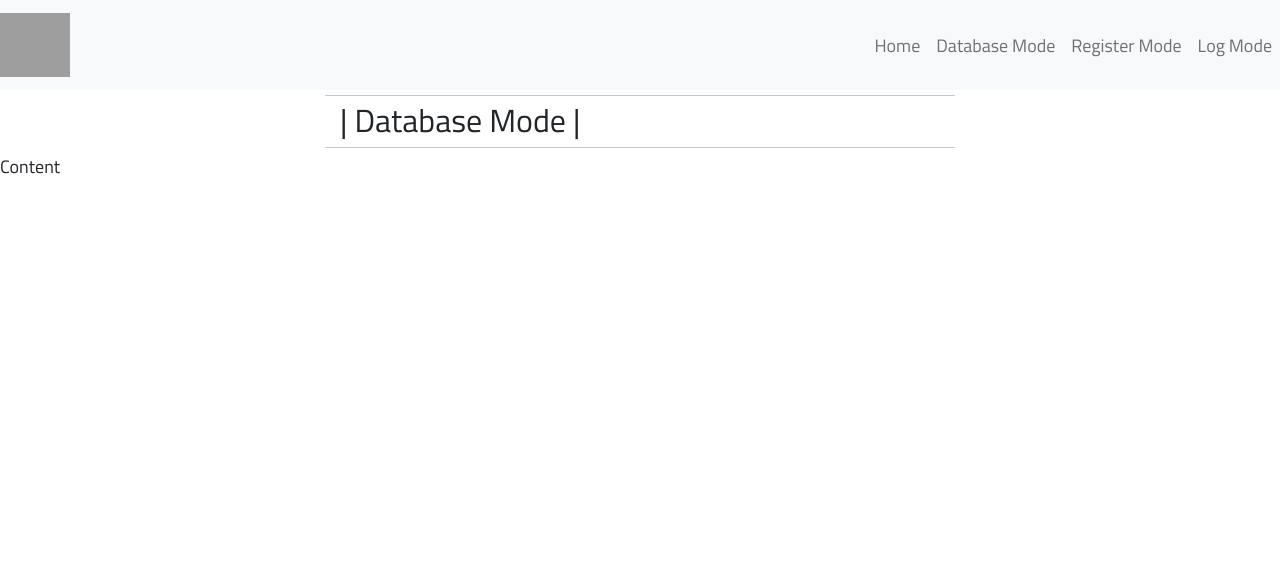
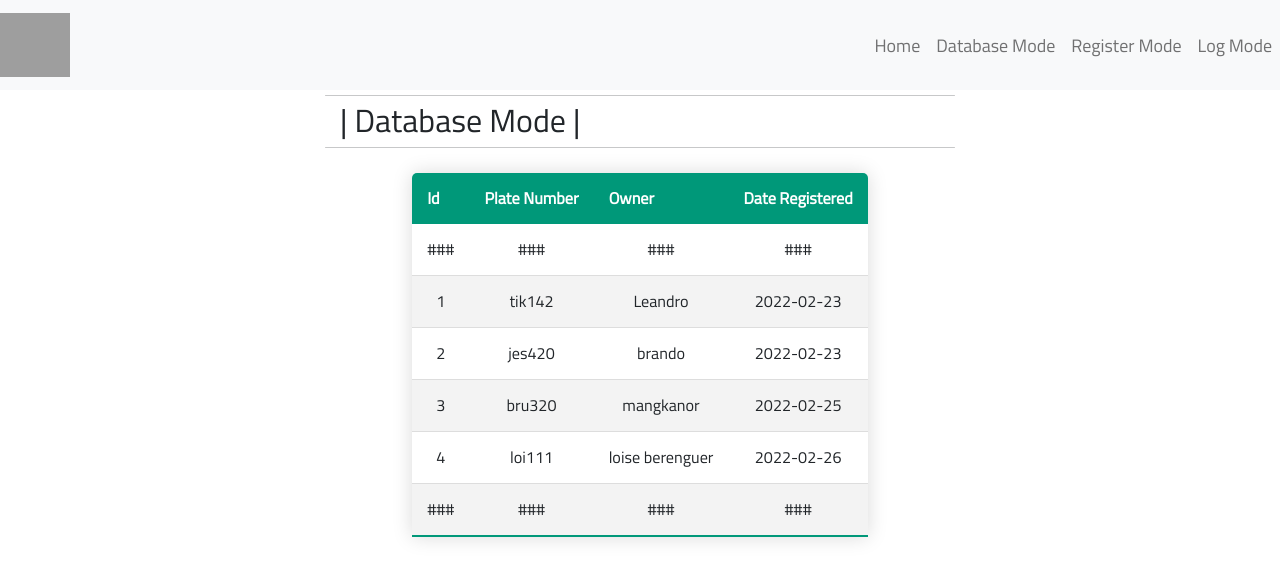
Before and after one commit to LeandroMartinMacato/SecureV-App, a Flask app: page /database in a window 1280 px wide. Shown: the top 580 px of the page. Run offline with Flask 2, Linux system fonts and the light colour scheme; parts of the project's set-up code (start-up, migrations or seed data) failed here and were passed over; some libraries are stand-ins or nearby versions; grey boxes are pictures that could not be loaded.

Commit message:
feat: db & log front end add db manager class add table style

```diff
--- a/app/app.py
+++ b/app/app.py
@@ -4,7 +4,7 @@ from flask_bootstrap import Bootstrap
 from object_detection import *
 
 from flask_sqlalchemy import SQLAlchemy # import sqlalchemy
-from database import db , Vehicle
+from database import db , Vehicle , DB_Manager
 
 import webbrowser
 from threading import Timer #Debug Autostart
@@ -49,7 +49,8 @@ def request_model_switch():
 
 @application.route("/database")
 def data_mode():
-    return render_template("data_mode.html")
+    db_man = DB_Manager()
+    return render_template("data_mode.html" , db_data = db_man.db_data)
 
 @application.route("/register", methods=["POST","GET"])
 def register_mode():
@@ -71,19 +72,6 @@ def open_browser():
     ''' Debug autostartt'''
     webbrowser.open_new('http://127.0.0.1:2000/')
 
-def create_sample_db():
-    # jazz = Vehicle(plate_num = "tik142" , owner_name = "Leandro")
-    # avanza = Vehicle(plate_num = "abc326" , owner_name = "Oreo")
-    # wildtrak = Vehicle(plate_num = "dam696" , owner_name = "Brando")
-
-    # db.session.add(jazz)
-    # db.session.add(avanza)
-    # db.session.add(wildtrak)
-
-    # db.session.commit()
-    # Vehicle.query.all()
-    pass
-
 
 if __name__ == '__main__':
     # Timer(3, open_browser).start() # Auto open browser
--- a/app/database.py
+++ b/app/database.py
@@ -20,11 +20,11 @@ class Vehicle(db.Model):
 
 
     def __repr__(self):
-        return f'Plate Num: {self.plate_num} | Owner Name: {self.owner_name} | Date Registered: {self.date_registered} '
+        return f'{self.plate_num}|{self.owner_name}|{self.date_registered}'
 
 class Entries(db.Model):
     id = db.Column(db.Integer, primary_key=True)
-    date_of_entry = db.Column("date_of_entry" , db.Date() , default=datetime.datetime.now)
+    date_of_entry = db.Column("date_of_entry" , db.Date() , default=datetime.utcnow)
     # vehicle relation here
 
     def __init__(self):
@@ -32,3 +32,40 @@ class Entries(db.Model):
 
     def __repr__(self):
         return f"Date of Entry: {self.date_of_entry}"
+
+class DB_Manager():
+    def __init__(self):
+        self.db_connected = False
+        self.db_data = []
+        self.get_db_data()
+        self.count = 0
+        count = 0
+
+    def get_db_data(self):
+        self.db_data = [] # Clear current db_data to get fresh fetch
+        all_db_data = Vehicle.query.all()
+        self.count = 0
+        for data in all_db_data:
+            data = str(data).split("|")
+            self.count = self.count + 1
+            data_breakdown = {
+                "id" : self.count,
+                "plate_num": data[0],
+                "owner_name": data[1],
+                "date_registered": data[2]
+            }
+            self.db_data.append(data_breakdown)
+
+
+
+
+
+
+if __name__ == '__main__':
+    pass
+    # db.create_all()
+    # db_man = DB_Manager()
+    # db_man.get_db_data()
+    # print(db_man.db_data)
+    # test = Vehicle.query.filter_by(plate_num = "plate_num").first()
+    # test = Vehicle.query.all()
--- a/app/object_detection.py
+++ b/app/object_detection.py
@@ -9,7 +9,7 @@ import re
 from plate_verification import Car , Verificator
 
 # Initialize
-vehicle = Car("NXX887")
+# vehicle = Car("NXX887")
 verificator = Verificator()
 # pytesseract location
 tess.pytesseract.tesseract_cmd = r"E:\Programming_Files\OCR-Tesseract\tesseract.exe"
--- a/app/static/style.css
+++ b/app/static/style.css
@@ -47,13 +47,14 @@ hr {
 }
 
 #control {
-	margin-top: 30px;
+	margin-top: 10px;
 	/* display: block; */
 }
 
 #lower-container {
     width: 100%;
-    margin: 0 auto 0 auto;
+    margin: 0 auto 0 auto ;
+	text-align: center ;
 }
 
 /* Class Selector */
@@ -91,3 +92,47 @@ hr {
 	text-align: center;
 	vertical-align: top;
 }
+
+
+/* ------------------------------- data table ------------------------------- */
+
+.content-table {
+  text-align: center;
+  border-collapse: collapse;
+  /* margin: 25px 0; */
+  margin: 25px auto;
+  font-size: 0.9em;
+  min-width: 400px;
+  border-radius: 5px 5px 0 0;
+  overflow: hidden;
+  box-shadow: 0 0 20px rgba(0, 0, 0, 0.15);
+}
+
+.content-table thead tr {
+  background-color: #009879;
+  color: #ffffff;
+  text-align: left;
+  font-weight: bold;
+}
+
+.content-table th,
+.content-table td {
+  padding: 12px 15px;
+}
+
+.content-table tbody tr {
+  border-bottom: 1px solid #dddddd;
+}
+
+.content-table tbody tr:nth-of-type(even) {
+  background-color: #f3f3f3;
+}
+
+.content-table tbody tr:last-of-type {
+  border-bottom: 2px solid #009879;
+}
+
+.content-table tbody tr.active-row {
+  font-weight: bold;
+  color: #009879;
+}
--- a/app/templates/base.html
+++ b/app/templates/base.html
@@ -48,6 +48,7 @@
         </div>
     </nav>
 
+    <!-- ------------------------------- HEADER -------------------------------- -->
     <div id="contents">
         <hr class="rounded">
         {% block header %}{% endblock %}
--- a/app/templates/data_mode.html
+++ b/app/templates/data_mode.html
@@ -7,5 +7,43 @@
 {% endblock %}
 
 {% block content %}
-<p>Content</p>
+<div id="contents">
+    <div id="lower_container">
+        <table class="content-table">
+        <thead>
+            <tr>
+            <th>Id</th>
+            <th>Plate Number</th>
+            <th>Owner</th>
+            <th>Date Registered</th>
+            </tr>
+        </thead>
+        <tbody>
+            <tr>
+                <td> ### </td>
+                <td> ### </td>
+                <td> ### </td>
+                <td> ### </td>
+            </tr>
+
+            <!-- ------------------------ display all item loop ------------------------ -->
+            {% for item in db_data %}
+            <tr>
+                <td> {{item["id"]}} </td>
+                <td> {{item["plate_num"]}} </td>
+                <td> {{item["owner_name"]}} </td>
+                <td> {{item["date_registered"]}} </td>
+            </tr>
+            {% endfor %}
+
+            <tr>
+                <td> ### </td>
+                <td> ### </td>
+                <td> ### </td>
+                <td> ### </td>
+            </tr>
+        </tbody>
+        </table>
+    </div>
+</div>
 {% endblock %}
--- a/app/templates/index.html
+++ b/app/templates/index.html
@@ -13,8 +13,6 @@
 	<div id="detection-container">
 		<img id="videoElement" src="{{ url_for('video_feed') }}" />
 	</div>
-	<hr class="rounded" />
-
 	<div id="lower-container">
 		<form id="control">
 			Toggle Detection:
```
Also changed, not shown: app/plate_verification.py (+27 -20 lines), app/templates/log_mode.html (+39 -1 lines), app/db/vehicle_db.sqlite3.
